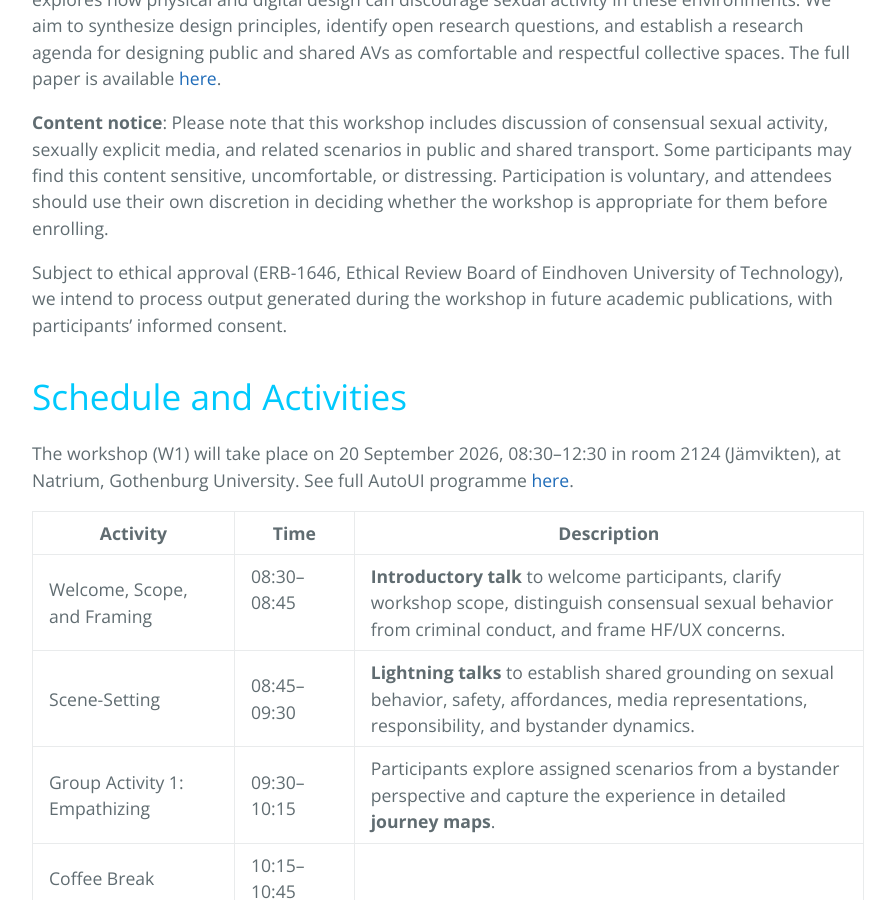
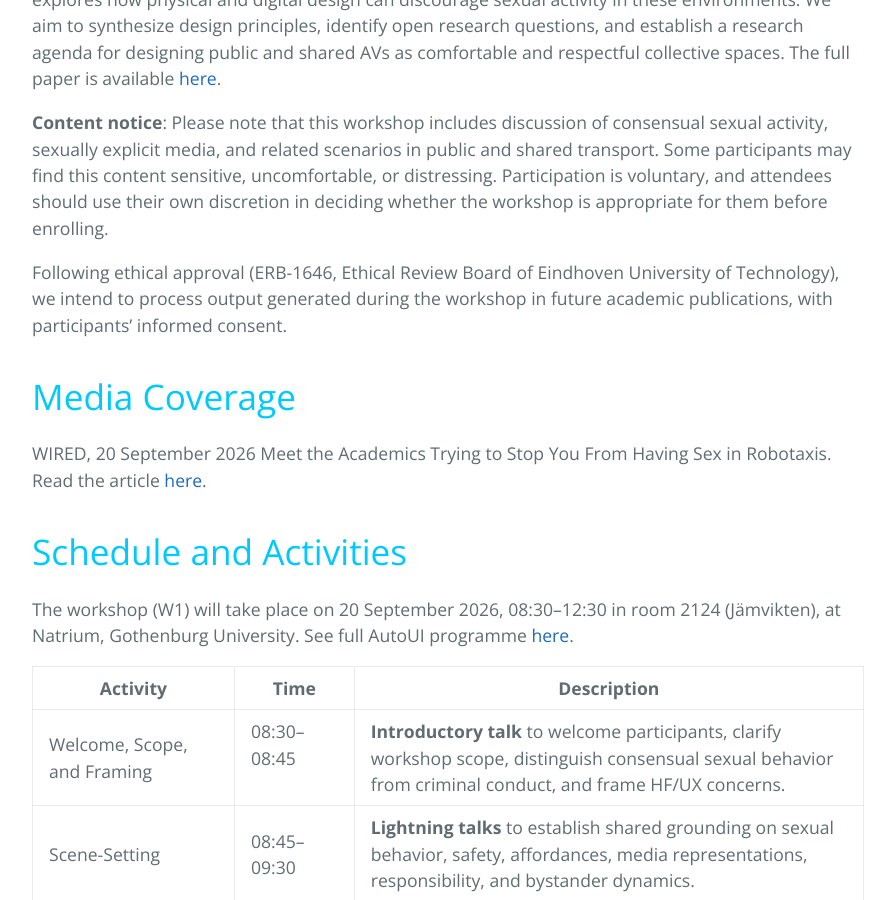
Before and after one commit to love-in-traffic/love-in-traffic.github.io, a Jekyll site: the page built from index.md, in a window 1280 px wide and 900 px high, scrolled down 1012 px. Shown: the whole window, without its empty margins (192-1087 px from the left). Built offline with Jekyll 4.4.1, drawn with Linux system fonts in a browser that asks for light colours.

Commit message:
Update index.md

```diff
--- a/index.md
+++ b/index.md
@@ -17,7 +17,11 @@ Our workshop, **Love In Traffic: Physical and Digital Design Against Consensual
 
 **Content notice**: Please note that this workshop includes discussion of consensual sexual activity, sexually explicit media, and related scenarios in public and shared transport. Some participants may find this content sensitive, uncomfortable, or distressing. Participation is voluntary, and attendees should use their own discretion in deciding whether the workshop is appropriate for them before enrolling.
 
-Subject to ethical approval (ERB-1646, Ethical Review Board of Eindhoven University of Technology), we intend to process output generated during the workshop in future academic publications, with participants’ informed consent.
+Following ethical approval (ERB-1646, Ethical Review Board of Eindhoven University of Technology), we intend to process output generated during the workshop in future academic publications, with participants’ informed consent.
+
+# Media Coverage
+WIRED, 20 September 2026
+Meet the Academics Trying to Stop You From Having Sex in Robotaxis. Read the article [here](https://www.wired.com/story/meet-the-academics-trying-to-stop-you-from-having-sex-in-robotaxis/).
 
 # Schedule and Activities
 The workshop (W1) will take place on 20 September 2026, 08:30–12:30 in room 2124 (Jämvikten), at Natrium, Gothenburg University. See full AutoUI programme [here](https://www.auto-ui.org/26/program-2/).
```
